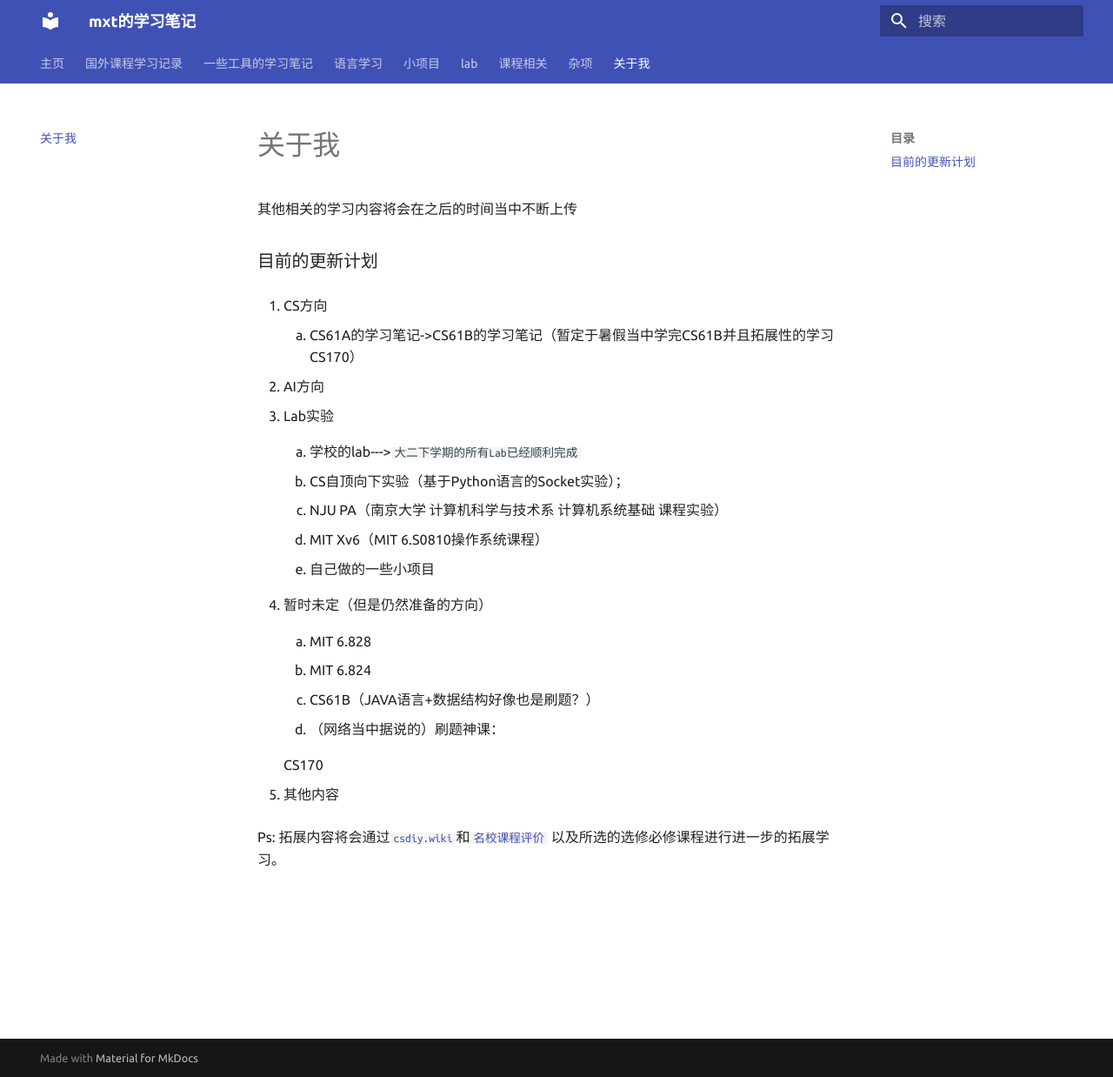
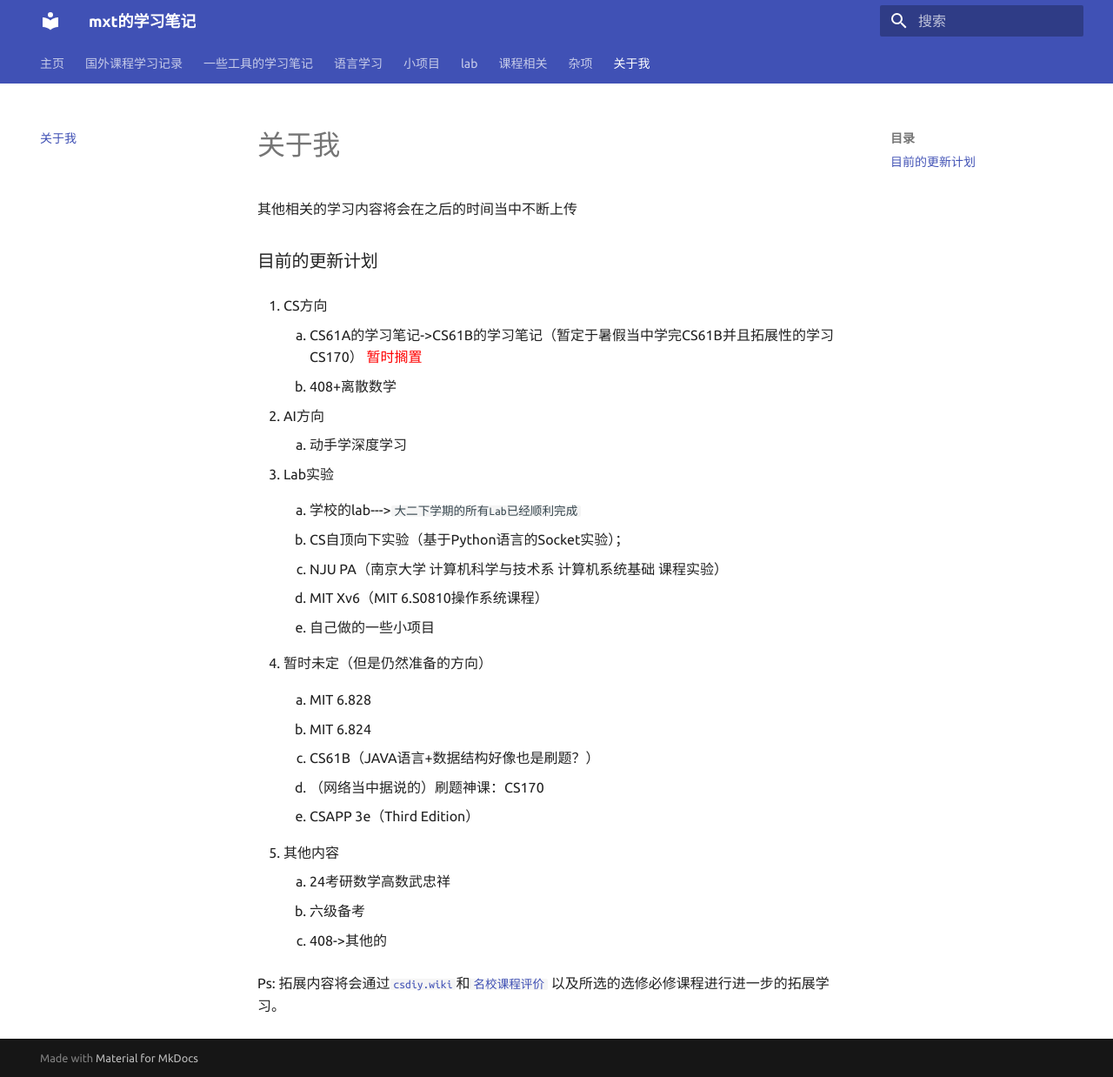
Before and after one commit to mxt1022/mxt1022.github.io, an MkDocs documentation site: the page built from docs/about.md, in a window 1280 px wide and 1238 px high. Shown: the whole window at 87% size. Built offline with MkDocs 1.6.1 and Material for MkDocs 9.7.7, drawn with Linux system fonts in a browser that asks for light colours.

Commit message:
更新规划

```diff
--- a/docs/about.md
+++ b/docs/about.md
@@ -3,9 +3,12 @@
 ### 目前的更新计划
 1. CS方向
 
-    1. CS61A的学习笔记->CS61B的学习笔记（暂定于暑假当中学完CS61B并且拓展性的学习CS170）
+    1. CS61A的学习笔记->CS61B的学习笔记（暂定于暑假当中学完CS61B并且拓展性的学习CS170） <font color='red'>暂时搁置</font>
+    2. 408+离散数学
+
 
 2. AI方向
+    1. 动手学深度学习
 
 3. Lab实验
 
@@ -27,10 +30,13 @@
 
     3. CS61B（JAVA语言+数据结构好像也是刷题？）
 
-    4. （网络当中据说的）刷题神课：
+    4. （网络当中据说的）刷题神课：CS170
 
-      CS170
+    5. CSAPP 3e（Third Edition）
 
 5. 其他内容
+    1. 24考研数学高数武忠祥
+    2. 六级备考
+    3. 408->其他的
 
 Ps: 拓展内容将会通过[`csdiy.wiki`](https://csdiy.wiki/)和[`名校课程评价`](https://conanhujinming.github.io/comments-for-awesome-courses/index.html) 以及所选的选修必修课程进行进一步的拓展学习。
```
Also changed, not shown: docs/CS/tools/Mathematica.md (+11 -1 lines), docs/AI/Kaggle/python.md (added).
